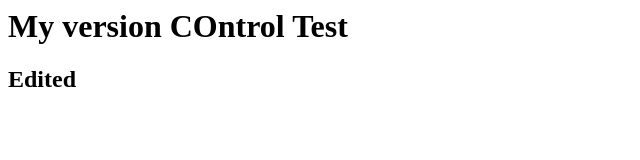
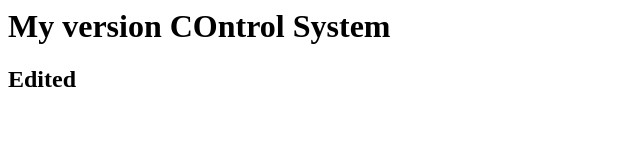
Before and after one commit to Alexkuo89/FirstRepoTest, a plain HTML site: page index.html in a window 1280 px wide. Shown: the whole page, without its empty margins (0-640 px from the left). Drawn offline with Linux system fonts and the light colour scheme.

Commit message:
Change H1

```diff
--- a/index.html
+++ b/index.html
@@ -4,7 +4,7 @@
 	<title>VCS Test</title>
 </head>
 <body>
-<h1>My version COntrol Test</h1>
+<h1>My version COntrol System</h1>
 <h2> Edited </h2>
 </body>
 </html>
```
